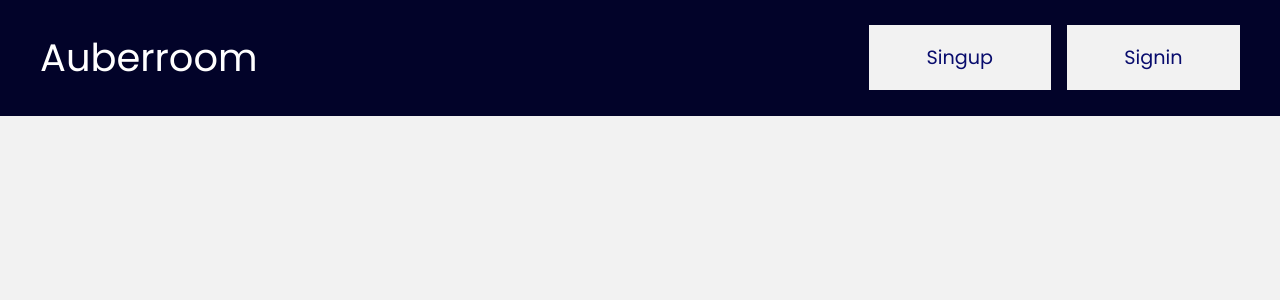
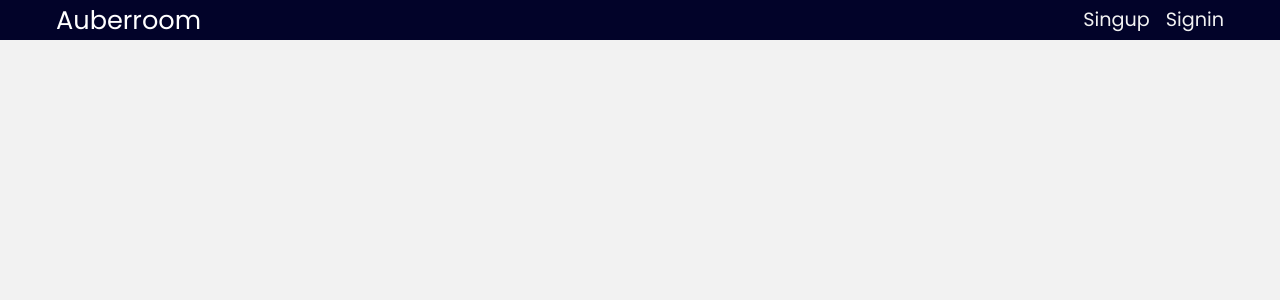
Before and after one commit to SyedZawwarAhmed/Hotel-Booking-Web-App, a React (Create React App) app in the folder client/: page / in a window 1280 px wide. Shown: the top 300 px of the page. Built offline with nearby package versions, Linux system fonts and the light colour scheme; a web font is replaced by a local one.

Commit message:
update Navbar.css

```diff
--- a/client/src/stylesheets/Navbar.css
+++ b/client/src/stylesheets/Navbar.css
@@ -1,9 +1,9 @@
 .navbar {
-  padding: 2em;
   background-color: #020329;
 }
 
 .nav-container {
+  padding: 0 1rem;
   margin: 0 auto;
   display: flex;
   align-items: center;
@@ -12,6 +12,7 @@
 .logo h1 {
   color: white;
   margin: 0;
+  font-size: clamp(1.5rem, 2vw, 2rem)
 }
 
 .nav-buttons {
@@ -20,10 +21,9 @@
 
 .nav-btn {
   align-self: flex-end;
-  padding: 1em 3em;
   margin-left: 1rem;
-  color: var(--db);
-  background-color: var(--lg);
+  color: var(--lg);
+  font-size: clamp(1rem, 2vw, 1.2rem)
 }
 
 .user-name {
```
